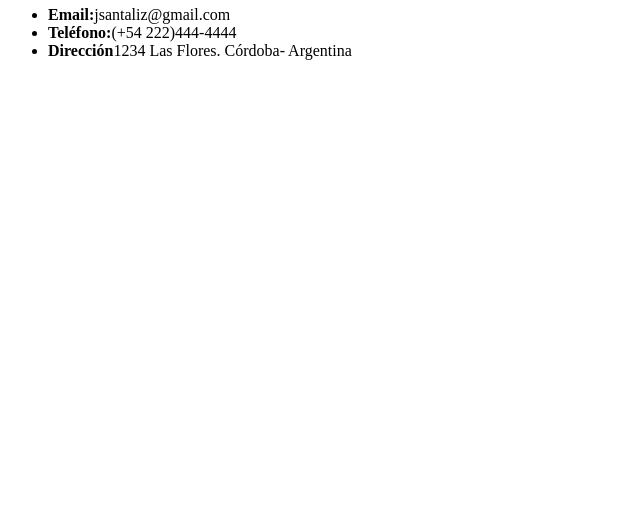
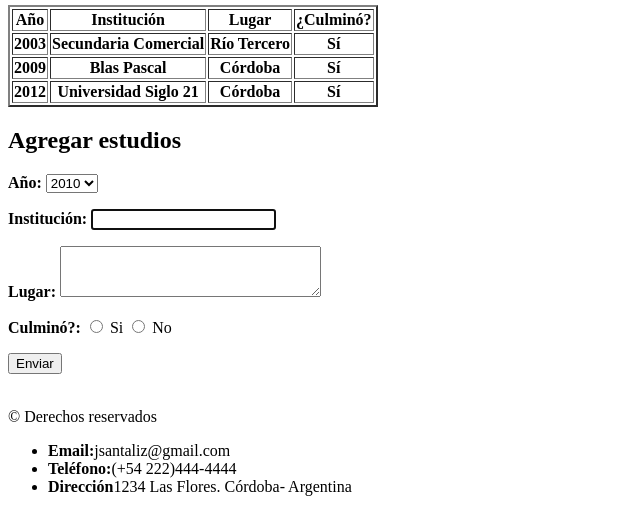
Before and after one commit to jvsanta/HojaDeVida, a plain HTML site: page educacion.html in a window 1280 px wide. Shown: the part 574-1086 px from the top of the page, without its empty margins (0-640 px from the left). Before the commit the page ends 800 px from the top, so only its background shows below. Drawn offline with Linux system fonts and the light colour scheme.

Commit message:
actualización página educacion.html

```diff
--- a/educacion.html
+++ b/educacion.html
@@ -23,6 +23,64 @@
           <li><a href="experiencia.html">Experiencia</a></li>
         </ul>
       </nav>
+    <h2>Educación</h2>
+    <table border="2">
+      <tr>
+        <th>Año</th>
+        <th>Institución</th>
+        <th>Lugar</th>
+        <th>¿Culminó?</th>
+      </tr>
+      <tr>
+        <th>2003</th>
+        <th>Secundaria Comercial</th>
+        <th>Río Tercero</th>
+        <th>Sí</th>
+      </tr>
+      <tr>
+        <th>2009</th>
+        <th>Blas Pascal</th>
+        <th>Córdoba</th>
+        <th>Sí</th>
+       </tr>
+       <tr>
+         <th>2012</th>
+         <th>Universidad Siglo 21</th>
+         <th>Córdoba</th>
+         <th>Sí</th>
+       </tr>
+      </table>
+    <h1>Agregar estudios</h1>
+    <form action="">
+      <p>
+        <label for="año"> <strong> Año:</strong> </label>
+        <select name="año">
+          <option value="1">2010</option>
+          <option value="1">2011</option>
+          <option value="1">2012</option>
+          <option value="1">2013</option>
+          <option value="1">2014</option>
+          <option value="1">2015</option>
+          <option value="1">2016</option>
+        </select>
+      </p>
+      <p>
+        <label for="institucion"> <strong>Institución: </strong> </label>
+      	<input type="text" name="institucion" autofocus required>
+      </p>
+      <p>
+        <label for="lugar"> <strong>Lugar: </strong></label>
+        <textarea name="lugar" id="" cols="30" rows="3" required></textarea>
+      </p>
+      <p>
+      	<label for="culmino"><strong>Culminó?: </strong> </label>
+      	<input type="radio" name="culmino" required> Si
+      	<input type="radio" name="culmino" required> No
+      </p>
+      <p>
+        <input type="submit" value="Enviar">
+      </p>
+    </form>
   </section>
 </body>
 <br>
```
